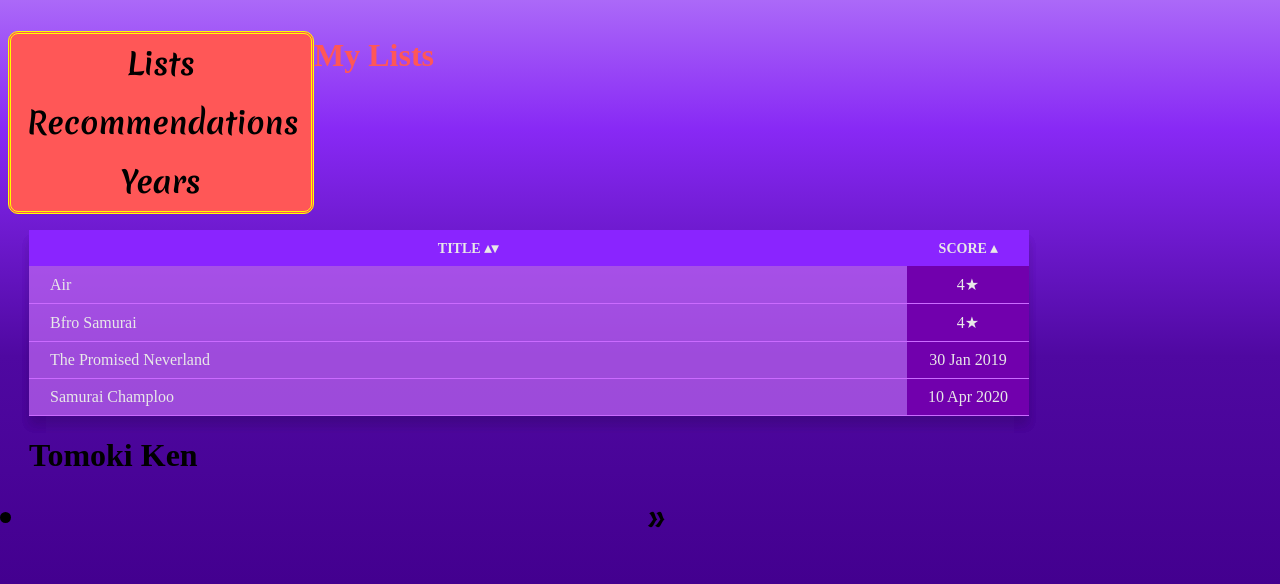
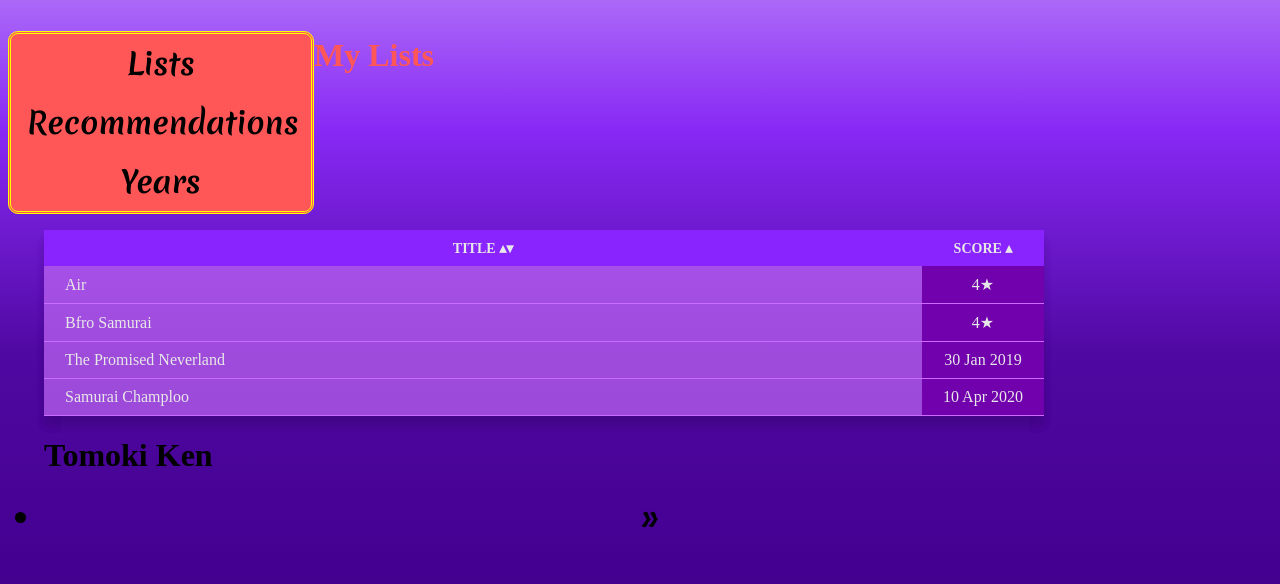
Before and after one commit to Myanimerag/my-animerag.github.io, a Jekyll site: the page built from blog/index.html, in a window 1280 px wide. Shown: the part 326-910 px from the top of the page. Built offline with Jekyll 4.4.1, drawn with Linux system fonts in a browser that asks for light colours; some web fonts are replaced.

Commit message:
Update main.css

```diff
--- a/css/main.css
+++ b/css/main.css
@@ -121,89 +121,12 @@ margin-top: 1px;
 font-family: 'Lobster', cursive;
 border-radius: 10px;
 margin: 6px;
+padding: 2px 5px;
+}
 
-
-
-
-
-
-
-
-
-
-
-
-
-
-
-    padding: 2px 5px;
-
-
-
-
-
-
-
-
-
-
-
-
-
-
-
-    }
-
-
-
-
-
-
-
-
-
-
-
-
-
-
-
-
-
-
-
-
-
-
-
-
-
-
-
-
-
-
-
-
-
-
-
-
-
-
-
-
-
-
-
-
-
-
-
-    .home {
+.home {
 background-color: rgba(255, 255, 255, 0);
-margin-right: -28px;
-margin-left: 5px;
+margin-left: 20px;
 padding:1px 16px;
 }
 
```
